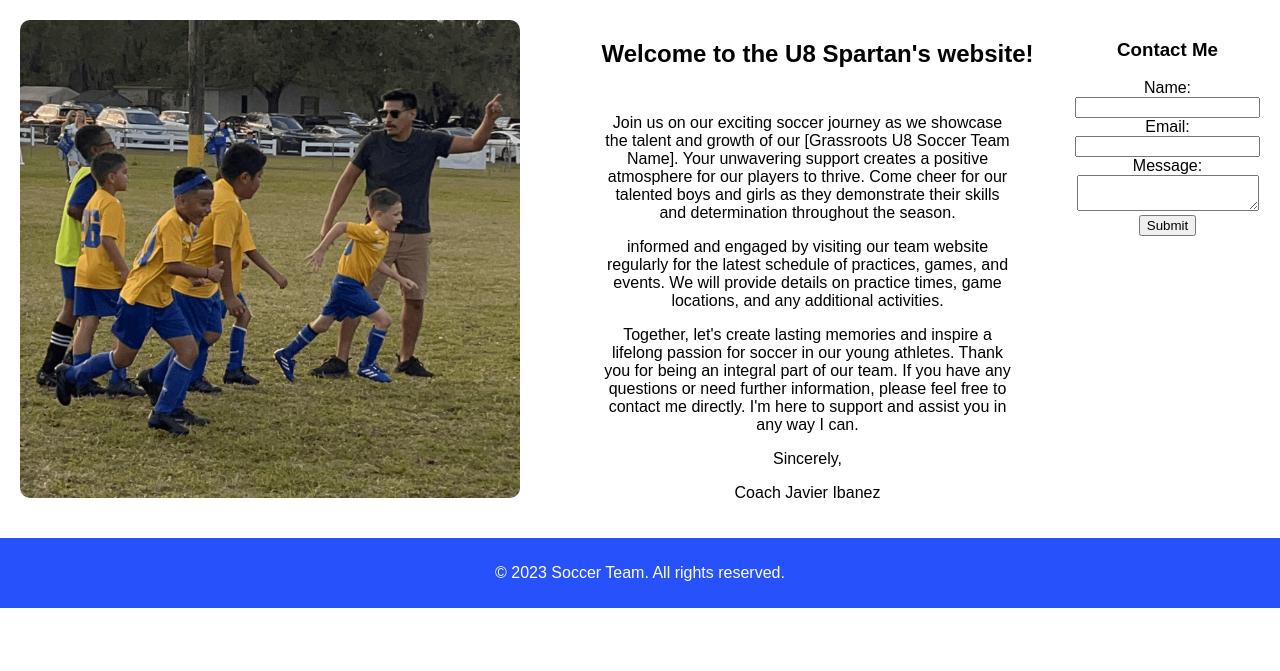
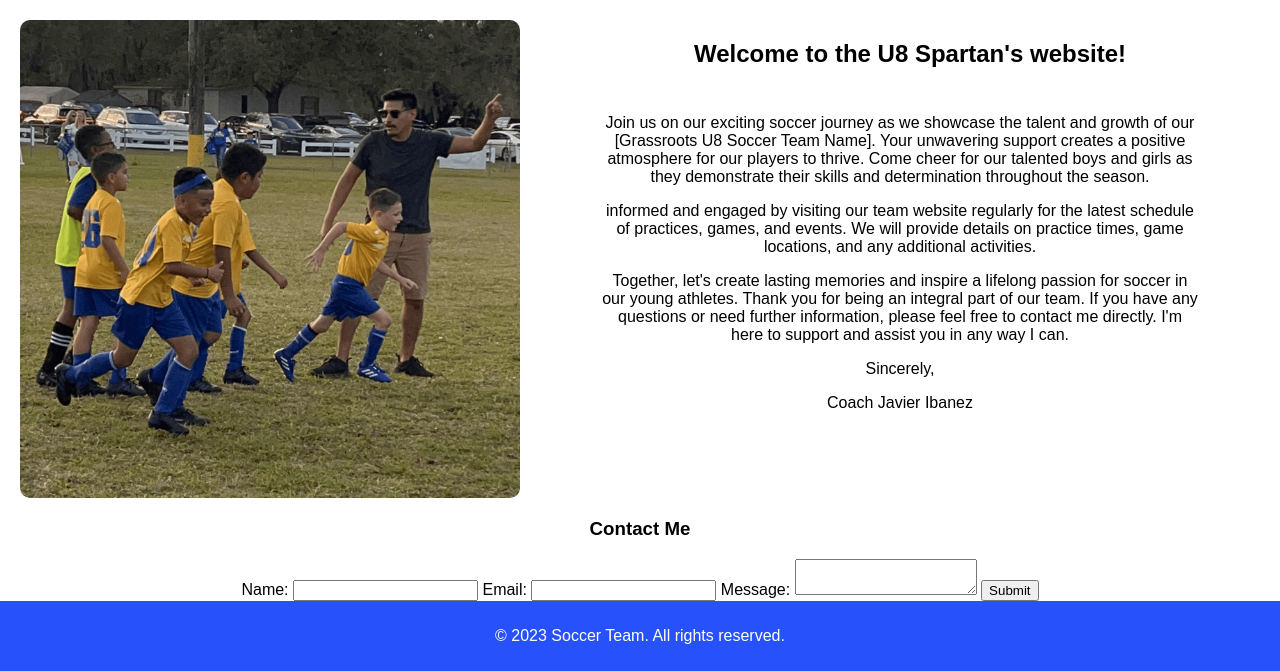
Before and after one commit to Ibanez92/soccer_team, a Flask app: page / in a window 1280 px wide. Shown: the part 181-852 px from the top of the page. Before the commit the page ends 789 px from the top, so only its background shows below. Run offline with Flask 3, Linux system fonts and the light colour scheme.

Commit message:
added contact form to the bottom of the page

```diff
--- a/app.py
+++ b/app.py
@@ -14,11 +14,11 @@ def schedule():
 
 @app.route('/')
 def home():
-    return render_template('home.html')
+    return render_template('index.html')
 
 @app.route('/', methods=['GET'])
 def contact():
-    return render_template('home.html')
+    return render_template('index.html')
 
 @app.route('/', methods=['POST'])
 def submit_contact_form():
--- a/static/styles.css
+++ b/static/styles.css
@@ -53,6 +53,13 @@ main {
     text-align: center;
 }
 
+.contact-form {
+    /* flex-direction: column; */
+    align-items: center;
+    text-align: center;
+    flex-wrap: wrap;
+}
+
 .description {
     margin-top: 10px; /* Adjust the desired margin */
     margin-right: 60px;
--- a/templates/home.html
+++ b/templates/index.html
@@ -39,7 +39,10 @@
                 </div>
             </div>
 
-            <div class="content">
+
+        </main>
+
+        <div class="contact-form">
             <h3>Contact Me</h3>
             <form method="POST" action="{{ url_for('submit_contact_form') }}">
                 <label for="name">Name:</label>
@@ -54,7 +57,6 @@
                 <button type="submit">Submit</button>
             </form>
         </div>
-        </main>
 
         <footer>
             <p>&copy; 2023 Soccer Team. All rights reserved.</p>
```
Lines whose indentation alone changed are shown as unchanged.
